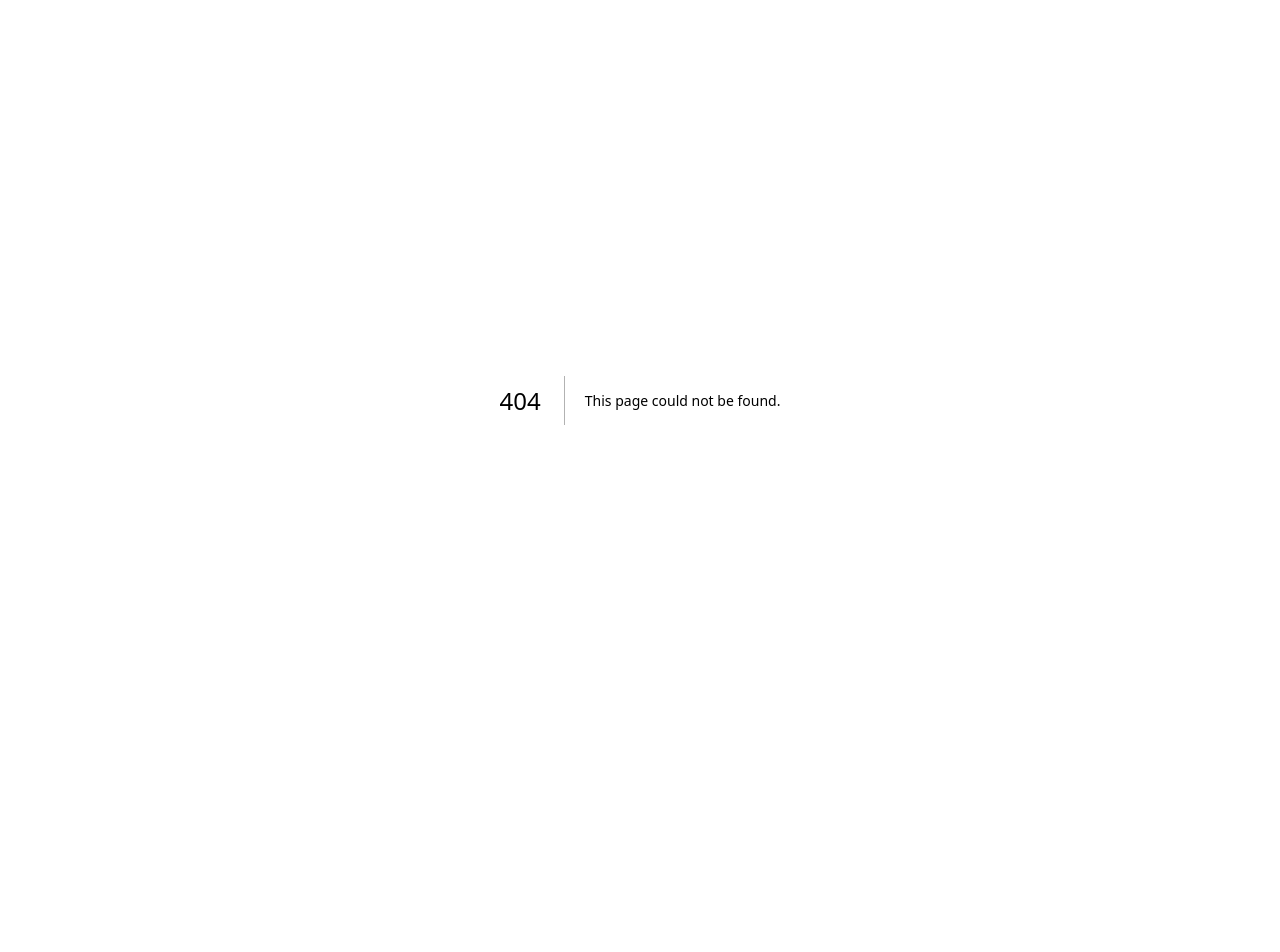
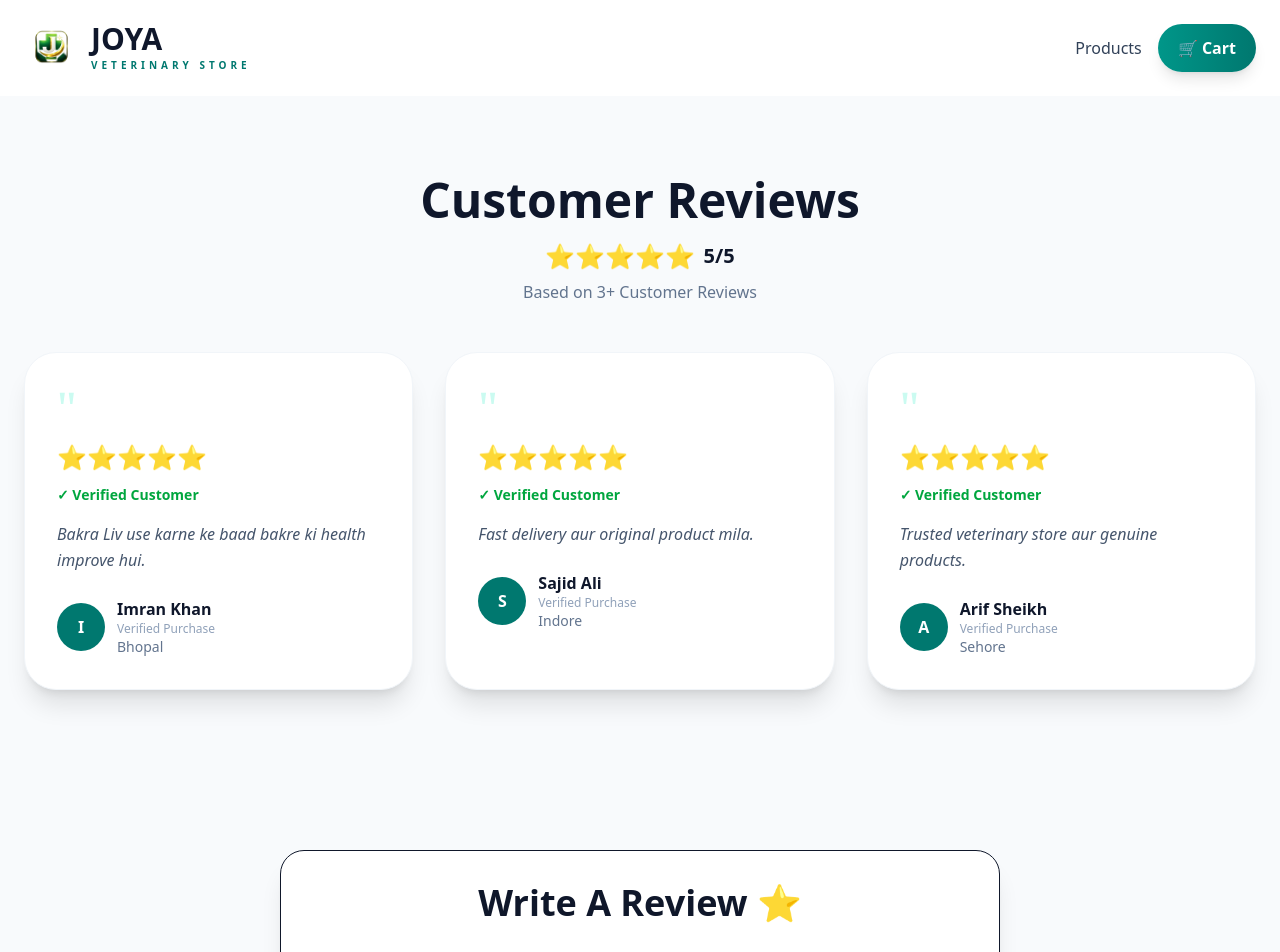
Before and after one commit to theyhatesayan/joya-medical, a Next.js app: page /reviews in a window 1280 px wide. Before the commit this address had no page. Shown: the top 952 px of the page. Before the commit the page ends 800 px from the top, so only its background shows below. Built offline with nearby package versions, Linux system fonts and the light colour scheme; no server answers; the database is empty.

Commit message:
Separate reviews page

```diff
--- a/app/page.tsx
+++ b/app/page.tsx
@@ -37,7 +37,7 @@ export default function Home() {
       <TrustedSection />
       <StatsSection />
       <FeaturedProducts />
-      <Reviews />
+      <Reviews limit={3} />
       <div className="text-center py-10">
         <a
           href="#review-form"
--- /dev/null
+++ b/app/reviews/page.tsx
@@ -0,0 +1,15 @@
+import Navbar from "../../components/Navbar";
+import Reviews from "../../components/Reviews";
+import ReviewForm from "../../components/ReviewForm";
+import Footer from "../../components/Footer";
+
+export default function ReviewsPage() {
+  return (
+    <>
+      <Navbar />
+      <Reviews />
+      <ReviewForm />
+      <Footer />
+    </>
+  );
+}
--- a/components/Reviews.tsx
+++ b/components/Reviews.tsx
@@ -35,12 +35,14 @@ const fallbackReviews = [
   },
 ];
 
-export default function Reviews() {
+export default function Reviews({
+  limit,
+}: {
+  limit?: number;
+}) {
   const [reviews, setReviews] = useState<Review[]>([]);
   const [averageRating, setAverageRating] = useState(5);
   const [totalReviews, setTotalReviews] = useState(0);
-
-  const [showAll, setShowAll] = useState(false);
 
   useEffect(() => {
     fetchReviews();
@@ -67,6 +69,10 @@ export default function Reviews() {
     }
   }
 
+  const displayedReviews = limit
+  ? reviews.slice(0, limit)
+  : reviews;
+
   return (
     <section className="max-w-7xl mx-auto px-6 py-20">
       <h2 className="text-4xl md:text-5xl font-black text-center text-slate-900">
@@ -88,7 +94,7 @@ export default function Reviews() {
       </div>
 
       <div className="grid grid-cols-1 md:grid-cols-2 lg:grid-cols-3 gap-8">
-        {(showAll ? reviews : reviews.slice(0, 5)).map((review, index) => (
+        {displayedReviews.map((review, index) => (
           <div
             key={`${review.id}-${index}`}
             className="bg-white rounded-[32px] p-8 shadow-xl hover:shadow-2xl border border-slate-100 transition-all duration-300 hover:-translate-y-1"
@@ -125,14 +131,14 @@ export default function Reviews() {
         ))}
       </div>
 
-      {reviews.length > 5 && (
+      {reviews.length > 3 && (
         <div className="text-center mt-10">
-          <button
-            onClick={() => setShowAll(!showAll)}
-            className="bg-teal-600 text-white px-6 py-3 rounded-xl font-semibold"
+          <a
+            href="/reviews"
+            className="inline-block bg-teal-700 hover:bg-teal-800 text-white px-8 py-4 rounded-2xl font-bold transition"
           >
-            {showAll ? "Show Less" : "View More Reviews"}
-          </button>
+            View All Reviews →
+          </a>
         </div>
       )}
     </section>
```
